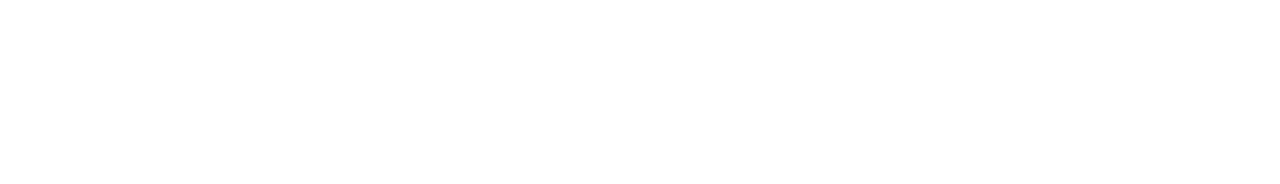
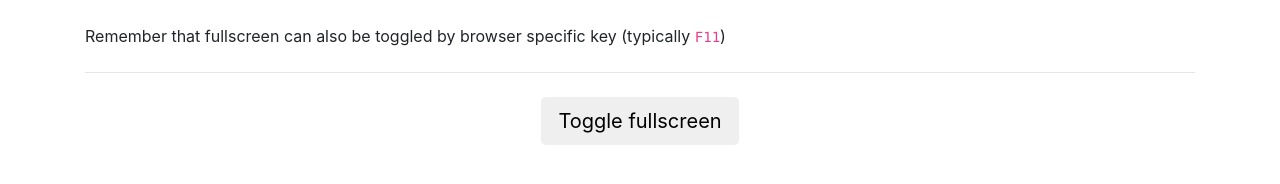
Before and after one commit to blr-Oliver/ms-edge-compatibility, a plain HTML site: page docs/fullscreen/fullscreen-test.html in a window 1280 px wide. Drawn offline with nearby package versions, Linux system fonts and the light colour scheme.

Commit message:
testable version

```diff
--- a/docs/fullscreen/fullscreen-test.html
+++ b/docs/fullscreen/fullscreen-test.html
@@ -4,11 +4,22 @@
 <meta charset="UTF-8">
 <title>Fullscreen test</title>
 <link rel="stylesheet" href="fullscreen.css" />
+<link rel="stylesheet" href="https://maxcdn.bootstrapcdn.com/bootstrap/4.0.0/css/bootstrap.min.css" />
 <script src="https://cdnjs.cloudflare.com/ajax/libs/angular.js/1.6.4/angular.js"></script>
 <script src="fullscreen-names.js"></script>
 <script src="fullscreen.js"></script>
 <script src="fullscreen-test.js"></script>
 </head>
-<body ng-app="fullscreen-test">
+<body ng-app="fullscreen-test" ng-controller="RootCtrl as app" ng-class="{fullscreen: app.isFullscreen}">
+  <div class="container">
+    <p class="pt-4">
+      Remember that fullscreen can also be toggled by browser specific key (typically <code>F11</code>)
+    </p>
+    <hr class="my-4" />
+
+    <div class="text-center">
+      <button class="btn btn-lg" ng-click="fullscreen.toggle()">Toggle fullscreen</button>
+    </div>
+  </div>
 </body>
 </html>
--- a/docs/fullscreen/fullscreen-test.js
+++ b/docs/fullscreen/fullscreen-test.js
@@ -1 +1,8 @@
-angular.module('fullscreen-test', ['fullscreen']);
+angular.module('fullscreen-test', ['fullscreen'])//
+.controller('RootCtrl', ['fullscreen', '$scope', function(fullscreen, $scope){
+  var self = this;
+  $scope.fullscreen = fullscreen;
+  fullscreen.$watch(function(active, manual){
+    self.isFullscreen = active && !manual;
+  });
+}]);
```
